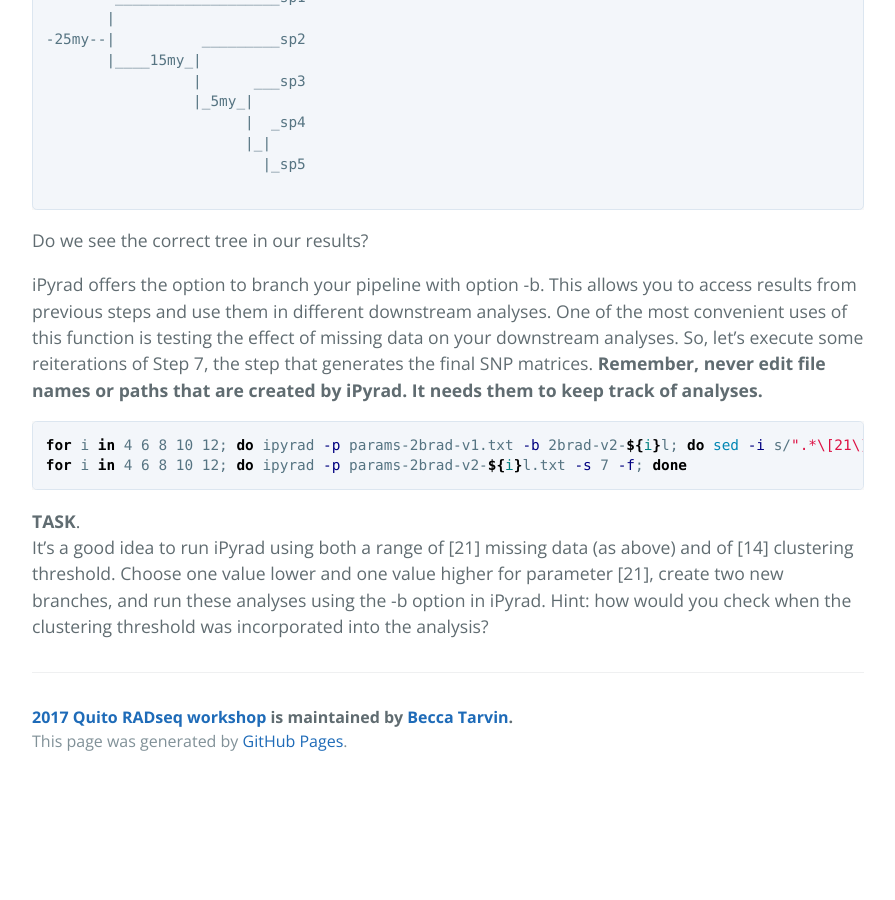
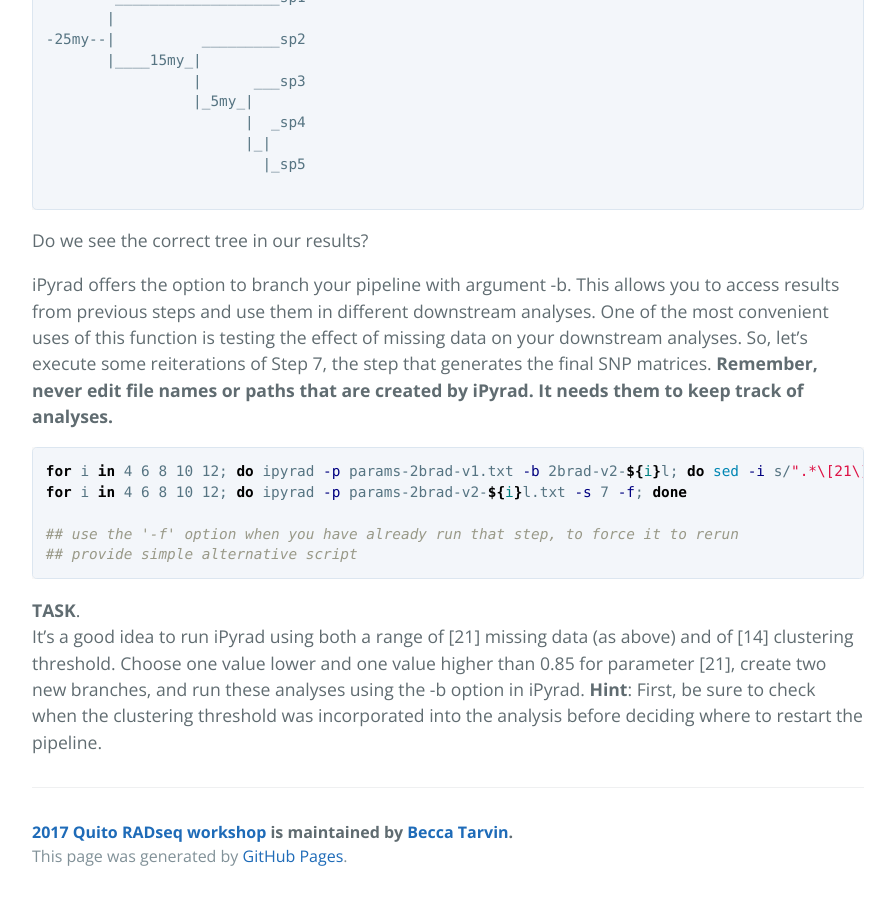
Before and after one commit to rdtarvin/RADseq_Quito_2017, a Jekyll site: the page built from _posts/2017-08-02-afternoon-2bRAD-pyrad.md, in a window 1280 px wide and 900 px high, scrolled down 7548 px. Shown: the whole window, without its empty margins (192-1087 px from the left). Built offline with Jekyll 4.4.1, drawn with Linux system fonts in a browser that asks for light colours; before the commit the page ends 8333 px from its top, so only the background shows below that.

Commit message:
refining 2brad lesson

````diff
--- a/_posts/2017-08-02-afternoon-2bRAD-pyrad.md
+++ b/_posts/2017-08-02-afternoon-2bRAD-pyrad.md
@@ -302,7 +302,7 @@ This is the expected topology and estimated divergence timing.
 Do we see the correct tree in our results?
 
 
-iPyrad offers the option to branch your pipeline with option -b. This allows you to access results from previous steps and use them in different downstream analyses.
+iPyrad offers the option to branch your pipeline with argument -b. This allows you to access results from previous steps and use them in different downstream analyses.
 One of the most convenient uses of this function is testing the effect of missing data on your downstream analyses.
 So, let's execute some reiterations of Step 7, the step that generates the final SNP matrices.
 **Remember, never edit file names or paths that are created by iPyrad. It needs them to keep track of analyses.**
@@ -310,9 +310,12 @@ So, let's execute some reiterations of Step 7, the step that generates the final
 ```bash
 for i in 4 6 8 10 12; do ipyrad -p params-2brad-v1.txt -b 2brad-v2-${i}l; do sed -i s/".*\[21\].*"/"${i}$(printf '\t')$(printf '\t')$(printf '\t')$(printf '\t') \#\# \[21\] \[min_samples_locus\]: Min \# samples per locus for output"/ params-2brad-v2-${i}l.txt;  done
 for i in 4 6 8 10 12; do ipyrad -p params-2brad-v2-${i}l.txt -s 7 -f; done
+
+## use the '-f' option when you have already run that step, to force it to rerun
+## provide simple alternative script
 ```
 
 **TASK**.<br>
 It's a good idea to run iPyrad using both a range of [21] missing data (as above)
-and of [14] clustering threshold. Choose one value lower and one value higher for parameter [21], create two new branches, and run these analyses using the -b option in iPyrad.
-Hint: how would you check when the clustering threshold was incorporated into the analysis?
+and of [14] clustering threshold. Choose one value lower and one value higher than 0.85 for parameter [21], create two new branches, and run these analyses using the -b option in iPyrad.
+**Hint**: First, be sure to check when the clustering threshold was incorporated into the analysis before deciding where to restart the pipeline.
````
